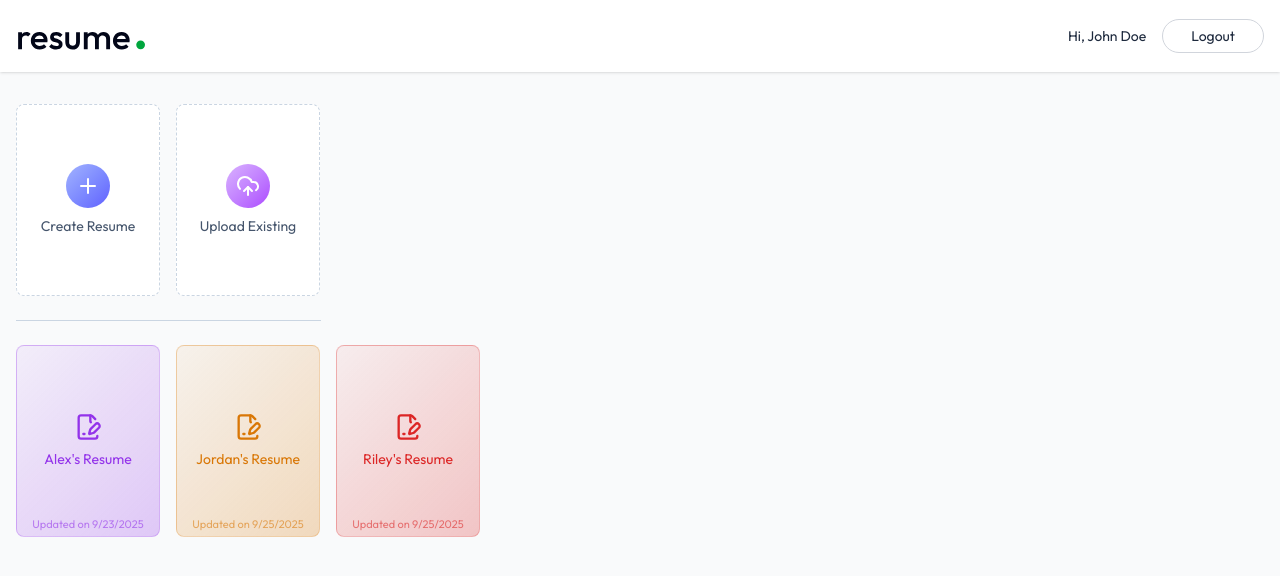
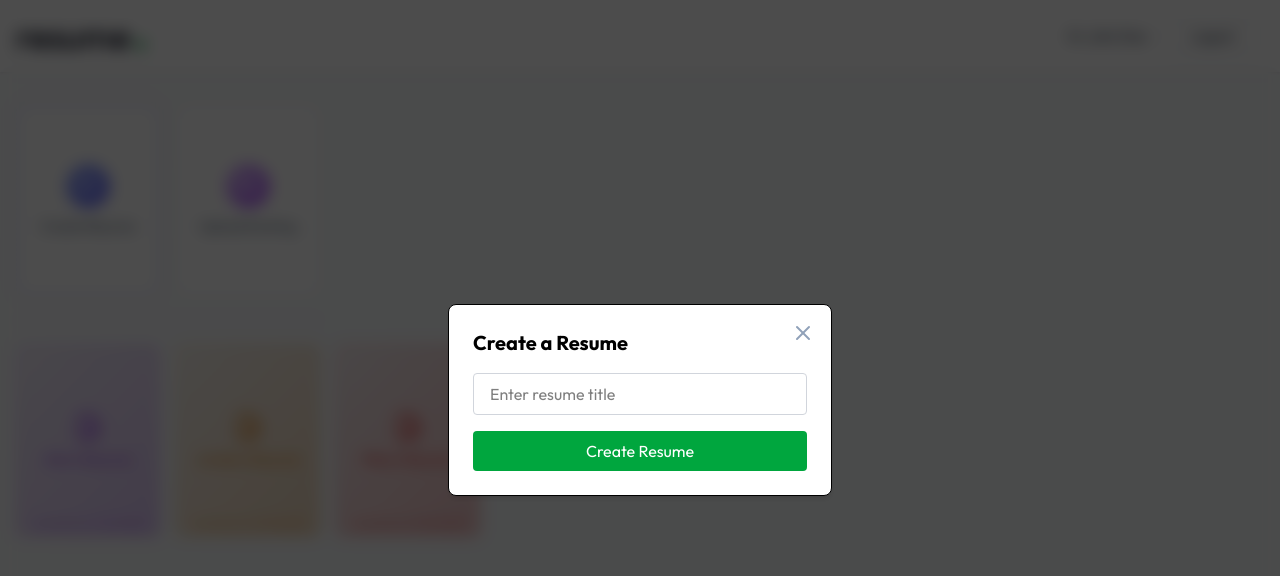
Before and after one commit to khushikumari240824/ResumeBuilderNew, a React (Vite) app in the folder client/: page /app in a window 1280 px wide. Both pictures are taken after a click on the button "Create Resume". Shown: the top 576 px of the page. Built offline with nearby package versions, Linux system fonts and the light colour scheme.

Commit message:
dashbaord complete

```diff
--- a/client/src/index.css
+++ b/client/src/index.css
@@ -1,11 +1,20 @@
-@import url('https://fonts.googleapis.com/css2?family=Outfit:wght@100..900&display=swap');
+@import url("https://fonts.googleapis.com/css2?family=Outfit:wght@100..900&display=swap");
 @import "tailwindcss";
 
 * {
   font-family: "Outfit", sans-serif;
 }
-@layer base{
-  button{
+
+@layer base {
+  button {
     @apply cursor-pointer;
   }
+
+  input:not([type="checkbox"]) {
+    @apply outline-none focus:ring border border-gray-300 focus:ring-blue-500 focus:border-blue-500 rounded-lg;
+  }
+
+  textarea {
+    @apply outline-none focus:ring border border-gray-300 focus:ring-blue-500 focus:border-blue-500 rounded-lg resize-none;
+  }
 }
--- a/client/src/pages/Dashboard.jsx
+++ b/client/src/pages/Dashboard.jsx
@@ -1,17 +1,41 @@
-import React, { useState } from "react";
+import React, { useEffect, useState } from "react";
 import {
   FilePenLineIcon,
   PencilIcon,
   PlusIcon,
   TrashIcon,
   UploadCloudIcon,
+  XIcon,
 } from "lucide-react";
 import { dummyResumeData } from "../assets/assets";
+import { useNavigate } from "react-router-dom";
 
 const Dashboard = () => {
   const colors = ["#9333ea", "#d97706", "#dc2626", "#0284c7", "#16a34a"];
 
-  const [allResumes] = useState(dummyResumeData);
+  const [allResumes, setAllResumes] = useState([]);
+  const [showCreateResume, setShowCreateResume] = useState(false);
+  const [showUploadResume, setShowUploadResume] = useState(false);
+  const [title, setTitle] = useState("");
+
+  const navigate = useNavigate();
+
+  const loadAllResumes = async () => {
+    const resumes = await Promise.resolve(dummyResumeData);
+    setAllResumes(resumes);
+  };
+
+  const createResume = async (event) => {
+    event.preventDefault();
+    setShowCreateResume(false);
+    navigate("/app/builder/res123");
+  };
+
+  useEffect(() => {
+    // eslint-disable-next-line react-hooks/set-state-in-effect
+    void loadAllResumes();
+  }, []);
+
   return (
     <div>
       <div className="max-w-7xl mx-auto px-4 py-8">
@@ -19,8 +43,13 @@
           Welcome, Joe Doe
         </p>
 
+        {/* Buttons */}
         <div className="flex gap-4">
-          <button className="w-full bg-white sm:max-w-36 h-48 flex flex-col items-center justify-center rounded-lg gap-2 text-slate-600 border border-dashed border-slate-300 group hover:border-indigo-500 hover:shadow-lg transition-all duration-300 cursor-pointer">
+          <button
+            onClick={() => setShowCreateResume(true)}
+            className="w-full bg-white sm:max-w-36 h-48 flex flex-col items-center justify-center rounded-lg gap-2 text-slate-600 border border-dashed border-slate-300 group hover:border-indigo-500 hover:shadow-lg transition-all duration-300 cursor-pointer"
+            style={{ borderColor: showCreateResume ? "#6366f1" : undefined }}
+          >
             <PlusIcon className="size-11 transition-all duration-300 p-2.5 bg-linear-to-br from-indigo-300 to-indigo-500 text-white rounded-full" />
 
             <p className="text-sm group-hover:text-indigo-600 transition-all duration-300">
@@ -28,7 +57,11 @@
             </p>
           </button>
 
-          <button className="w-full bg-white sm:max-w-36 h-48 flex flex-col items-center justify-center rounded-lg gap-2 text-slate-600 border border-dashed border-slate-300 group hover:border-indigo-500 hover:shadow-lg transition-all duration-300 cursor-pointer">
+          <button
+            onClick={() => setShowUploadResume((prev) => !prev)}
+            className="w-full bg-white sm:max-w-36 h-48 flex flex-col items-center justify-center rounded-lg gap-2 text-slate-600 border border-dashed border-slate-300 group hover:border-indigo-500 hover:shadow-lg transition-all duration-300 cursor-pointer"
+            style={{ borderColor: showUploadResume ? "#8b5cf6" : undefined }}
+          >
             <UploadCloudIcon className="size-11 transition-all duration-300 p-2.5 bg-linear-to-br from-purple-300 to-purple-500 text-white rounded-full" />
 
             <p className="text-sm group-hover:text-indigo-600 transition-all duration-300">
@@ -39,6 +72,7 @@
 
         <hr className="border-slate-300 my-6 sm:w-76.25" />
 
+        {/* Resume Cards */}
         <div className="grid grid-cols-2 sm:flex flex-wrap gap-4">
           {allResumes.map((resume, index) => {
             const baseColor = colors[index % colors.length];
@@ -54,6 +88,7 @@
               >
                 <div className="absolute top-1 right-1 hidden items-center group-hover:flex">
                   <TrashIcon className="size-7 p-1.5 hover:bg-white/50 rounded text-slate-700 transition-colors" />
+
                   <PencilIcon className="size-7 p-1.5 hover:bg-white/50 rounded text-slate-700 transition-colors" />
                 </div>
 
@@ -70,7 +105,7 @@
                 </p>
 
                 <p
-                  className="absolute bottom-1 text-[11px] text-slate-400 group-hover:text-slate-500 transition-all duration-300 px-2 text-center"
+                  className="absolute bottom-1 text-[11px] px-2 text-center"
                   style={{ color: baseColor + "90" }}
                 >
                   Updated on {new Date(resume.updatedAt).toLocaleDateString()}
@@ -79,6 +114,43 @@
             );
           })}
         </div>
+
+        {/* Modal */}
+        {showCreateResume && (
+          <form
+            onSubmit={createResume}
+            onClick={() => setShowCreateResume(false)}
+            className="fixed inset-0 bg-black/70 backdrop-blur-sm z-10 flex items-center justify-center"
+          >
+            <div
+              onClick={(e) => e.stopPropagation()}
+              className="relative bg-white border shadow-md rounded-lg w-full max-w-sm p-6"
+            >
+              <h2 className="text-xl font-bold mb-4">Create a Resume</h2>
+
+              <input
+                type="text"
+                placeholder="Enter resume title"
+                value={title}
+                onChange={(e) => setTitle(e.target.value)}
+                className="w-full px-4 py-2 mb-4 border rounded focus:outline-none focus:border-green-600"
+                required
+              />
+
+              <button className="w-full py-2 bg-green-600 text-white rounded hover:bg-green-700 transition-colors">
+                Create Resume
+              </button>
+
+              <XIcon
+                className="absolute top-4 right-4 text-slate-400 hover:text-slate-600 cursor-pointer transition-colors"
+                onClick={() => {
+                  setShowCreateResume(false);
+                  setTitle("");
+                }}
+              />
+            </div>
+          </form>
+        )}
       </div>
     </div>
   );
```
